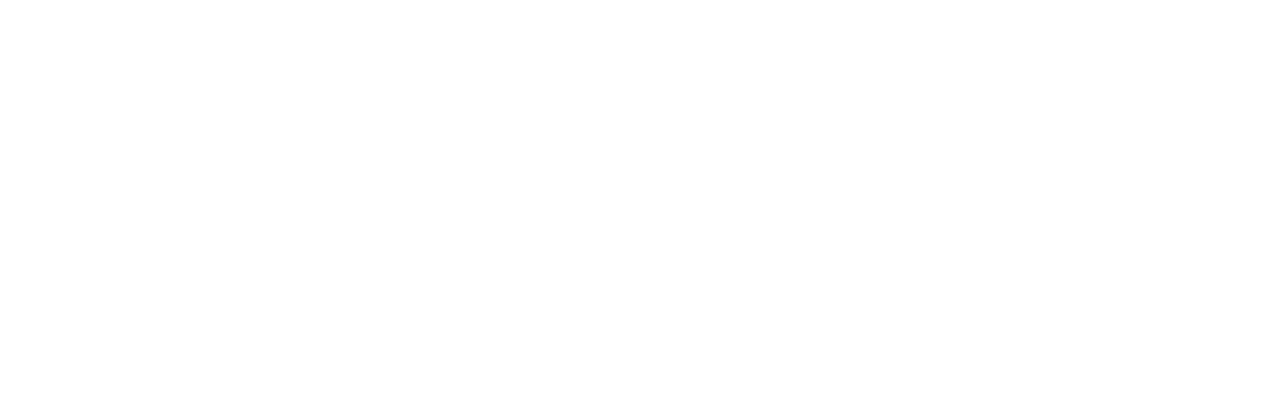
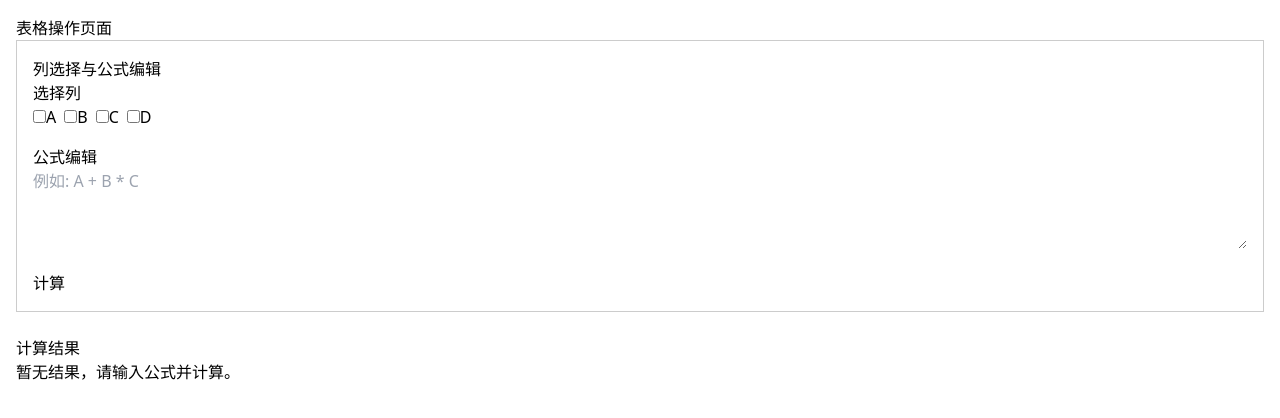
Before and after one commit to DennyNo1/money-book, a React (Create React App) app in the folder front-end/: page /test in a window 1280 px wide. Before the commit this address had no page. Shown: the top 418 px of the page. Built offline with nearby package versions, Linux system fonts and the light colour scheme.

Commit message:
create a test for table

```diff
--- a/front-end/src/App.js
+++ b/front-end/src/App.js
@@ -7,6 +7,7 @@
 import Login from "./pages/Login.jsx";
 import Register from "./pages/Register.jsx";
 import Code from "./pages/Code.jsx";
+import Test from "./pages/Test.jsx";
 //import "./App.css"; // 引入样式文件（如果有）
 
 //App.js 是作为根组件，其他组件通常会在其中被嵌套。
@@ -25,6 +26,7 @@
           <Route path="/login" element={<Login />}></Route>
           <Route path="/register" element={<Register />}></Route>
           <Route path="/code" element={<Code />}></Route>
+          <Route path="/test" element={<Test />} />
         </Routes>
       </BrowserRouter>
     </div>
--- /dev/null
+++ b/front-end/src/components/ColumnCalculator.jsx
@@ -0,0 +1,85 @@
+import React, { useState } from "react";
+
+const ColumnCalculator = ({ columns, data, onCalculate }) => {
+  const [selectedColumns, setSelectedColumns] = useState([]); // 用户选择的列
+  const [formula, setFormula] = useState(""); // 用户输入的公式
+
+  // 处理列选择
+  const handleColumnSelect = (column) => {
+    setSelectedColumns((prev) =>
+      prev.includes(column)
+        ? prev.filter((c) => c !== column)
+        : [...prev, column]
+    );
+  };
+
+  // 处理公式输入
+  const handleFormulaChange = (e) => setFormula(e.target.value);
+
+  // 提交公式进行计算
+  const handleSubmit = () => {
+    if (!formula) {
+      alert("请输入公式！");
+      return;
+    }
+
+    try {
+      // 动态解析公式并计算结果
+      const result = data.map((row) => {
+        const context = selectedColumns.reduce((acc, col) => {
+          acc[col] = row[col]; // 将选中列的值传入公式
+          return acc;
+        }, {});
+        return new Function(...Object.keys(context), `return ${formula}`)(
+          ...Object.values(context)
+        );
+      });
+      onCalculate(result); // 返回结果到主页面
+    } catch (error) {
+      alert("公式有误，请检查！");
+    }
+  };
+
+  return (
+    <div
+      className="drawer"
+      style={{ border: "1px solid #ccc", padding: "16px" }}
+    >
+      <h3>列选择与公式编辑</h3>
+
+      {/* 选择列 */}
+      <div>
+        <h4>选择列</h4>
+        {columns.map((col) => (
+          <label key={col} style={{ marginRight: "8px" }}>
+            <input
+              type="checkbox"
+              value={col}
+              checked={selectedColumns.includes(col)}
+              onChange={() => handleColumnSelect(col)}
+            />
+            {col}
+          </label>
+        ))}
+      </div>
+
+      {/* 公式编辑 */}
+      <div style={{ marginTop: "16px" }}>
+        <h4>公式编辑</h4>
+        <textarea
+          value={formula}
+          onChange={handleFormulaChange}
+          placeholder="例如: A + B * C"
+          style={{ width: "100%", height: "80px" }}
+        />
+      </div>
+
+      {/* 提交按钮 */}
+      <button onClick={handleSubmit} style={{ marginTop: "16px" }}>
+        计算
+      </button>
+    </div>
+  );
+};
+
+export default ColumnCalculator;
--- a/front-end/src/pages/Home.jsx
+++ b/front-end/src/pages/Home.jsx
@@ -7,7 +7,6 @@
 import { ArrowDownOutlined, ArrowUpOutlined } from "@ant-design/icons";
 import { getCSMarketIndex, getStockIndex } from "../api";
 import { Spin } from "antd";
-
 
 function Home() {
   const navigate = useNavigate();
@@ -77,6 +76,12 @@
               onLoad={(e) => (e.target.style.opacity = 1)}
             />
           </div>
+          <div
+            onClick={() => handleClick("/test")}
+            className="border-2 w-48 h-48 flex justify-center items-center rounded-full border- transition-transform duration-300 transform hover:scale-105"
+          >
+            <div>test</div>
+          </div>
         </div>
         <div className="absolute top-6 left-0 right-0 w-1/3">
           <Row gutter={16}>
@@ -134,7 +139,6 @@
           </Row> */}
         </div>
       </div>
-
     </div>
   );
 }
--- /dev/null
+++ b/front-end/src/pages/Test.jsx
@@ -0,0 +1,54 @@
+import React, { useState } from "react";
+import ColumnCalculator from "../components/ColumnCalculator";
+
+const Test = () => {
+  // 模拟数据和列
+  const columns = ["A", "B", "C", "D"];
+  const data = [
+    { A: 1, B: 2, C: 3, D: 4 },
+    { A: 5, B: 6, C: 7, D: 8 },
+    { A: 9, B: 10, C: 11, D: 12 },
+  ];
+
+  const [results, setResults] = useState([]); // 计算结果
+
+  return (
+    <div style={{ padding: "16px" }}>
+      <h1>表格操作页面</h1>
+
+      {/* 抽屉组件 */}
+      <ColumnCalculator
+        columns={columns}
+        data={data}
+        onCalculate={(res) => setResults(res)} // 接收计算结果
+      />
+
+      {/* 显示计算结果 */}
+      <div style={{ marginTop: "24px" }}>
+        <h2>计算结果</h2>
+        {results.length > 0 ? (
+          <table border="1" style={{ width: "100%", textAlign: "left" }}>
+            <thead>
+              <tr>
+                <th>行号</th>
+                <th>结果</th>
+              </tr>
+            </thead>
+            <tbody>
+              {results.map((res, index) => (
+                <tr key={index}>
+                  <td>{index + 1}</td>
+                  <td>{res}</td>
+                </tr>
+              ))}
+            </tbody>
+          </table>
+        ) : (
+          <p>暂无结果，请输入公式并计算。</p>
+        )}
+      </div>
+    </div>
+  );
+};
+
+export default Test;
```
